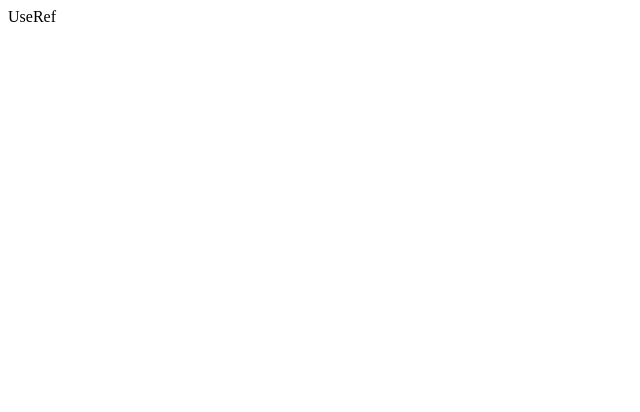
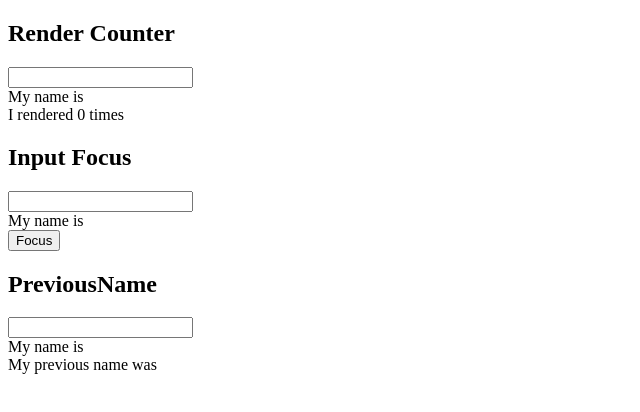
Before and after one commit to JeriRov/react-hooks, a React (Create React App) app: page /useRef in a window 1280 px wide. Shown: the top 412 px of the page, without its empty margins (0-640 px from the left). Built offline with nearby package versions, Linux system fonts and the light colour scheme.

Commit message:
learn: useRef

```diff
--- /dev/null
+++ b/src/04-useRef/InputFocus.tsx
@@ -0,0 +1,19 @@
+import React, { FC, useRef, useState } from 'react';
+
+export const InputFocus: FC = () => {
+  const [name, setName] = useState('');
+  const inputRef = useRef<HTMLInputElement>(null);
+
+  const handleChange = (e: React.ChangeEvent<HTMLInputElement>) =>
+    setName(e.target.value);
+
+  const handleButtonClick = () => inputRef.current?.focus();
+
+  return (
+    <>
+      <input onChange={handleChange} ref={inputRef} value={name} />
+      <div>My name is {name}</div>
+      <button onClick={handleButtonClick}>Focus</button>
+    </>
+  );
+};
--- /dev/null
+++ b/src/04-useRef/PreviousValueInput.tsx
@@ -0,0 +1,20 @@
+import React, { FC, useEffect, useRef, useState } from 'react';
+
+export const PreviousValueInput: FC = () => {
+  const [name, setName] = useState('');
+  const prevName = useRef<string>('');
+  useEffect(() => {
+    prevName.current = name;
+  }, [name]);
+
+  const handleSetName = (e: React.ChangeEvent<HTMLInputElement>) =>
+    setName(e.target.value);
+
+  return (
+    <>
+      <input onChange={handleSetName} value={name} />
+      <div>My name is {name}</div>
+      <div>My previous name was {prevName.current}</div>
+    </>
+  );
+};
--- /dev/null
+++ b/src/04-useRef/RenderCounter.tsx
@@ -0,0 +1,21 @@
+import React, { FC, useEffect, useRef, useState } from 'react';
+
+export const RenderCounter: FC = () => {
+  const [name, setName] = useState('');
+  const renderRef = useRef(0);
+
+  useEffect(() => {
+    renderRef.current++;
+  });
+
+  const handleChange = (e: React.ChangeEvent<HTMLInputElement>) =>
+    setName(e.target.value);
+
+  return (
+    <>
+      <input onChange={handleChange} value={name} />
+      <div>My name is {name}</div>
+      <div>I rendered {renderRef.current} times</div>
+    </>
+  );
+};
--- a/src/04-useRef/UseRef.tsx
+++ b/src/04-useRef/UseRef.tsx
@@ -1,5 +1,18 @@
 import { FC } from 'react';
 
+import { InputFocus } from './InputFocus';
+import { PreviousValueInput } from './PreviousValueInput';
+import { RenderCounter } from './RenderCounter';
+
 export const UseRef: FC = () => {
-  return <div>UseRef</div>;
+  return (
+    <>
+      <h2>Render Counter</h2>
+      <RenderCounter />
+      <h2>Input Focus</h2>
+      <InputFocus />
+      <h2>PreviousName</h2>
+      <PreviousValueInput />
+    </>
+  );
 };
```
